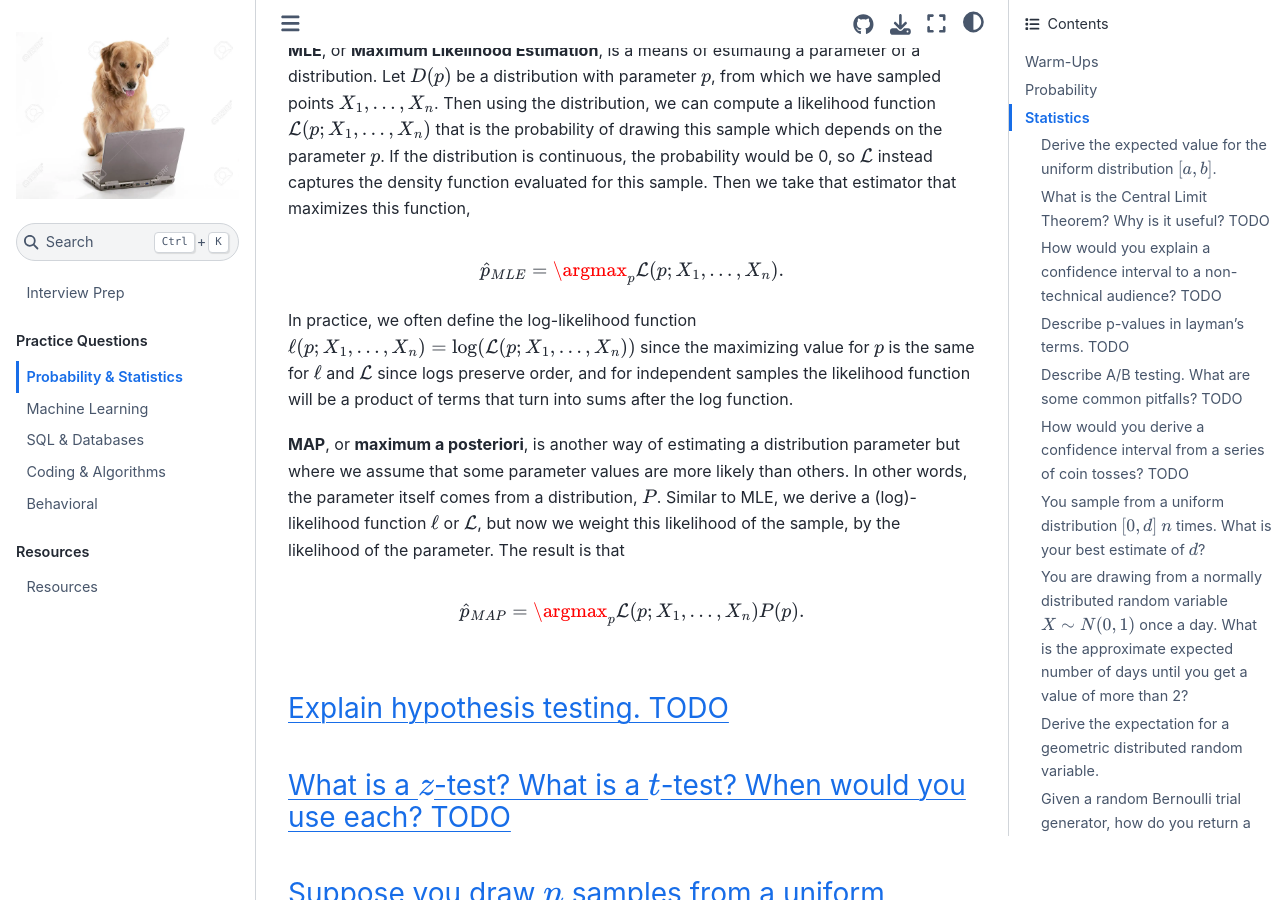
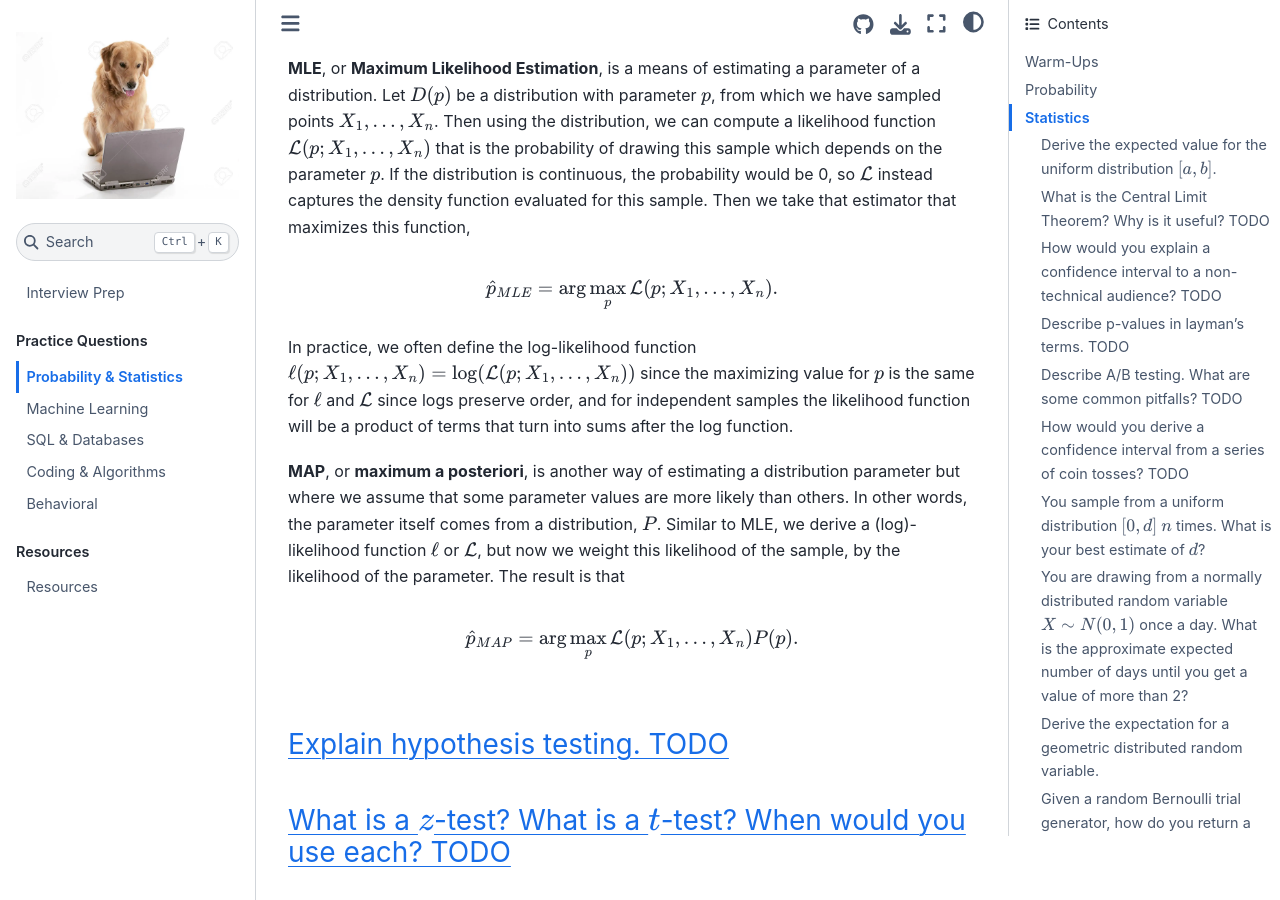
Before and after one commit to amichaelsen/data-science-interview-prep, a Jupyter Book: the page built from practice/probability.md, in a window 1280 px wide and 900 px high, scrolled down 17254 px. Built offline with Jupyter Book 1.0.4 settings and Sphinx 7.4.7 and the Sphinx Book theme 1.1.4, drawn with Linux system fonts in a browser that asks for light colours.

Commit message:
Change \argmax to \arg\max to render in notebook

```diff
--- a/practice/probability.md
+++ b/practice/probability.md
@@ -166,6 +166,7 @@ The Normal, or Gaussian, Distribution has the bell curve probability density fun
 the CDF is expressed in terms on the integral.
 
 ![Gaussian Distribution](images/gaussian_dist.png)
+
 [Image Source](https://towardsdatascience.com/understanding-the-68-95-99-7-rule-for-a-normal-distribution-b7b7cbf760c2)
 
 
@@ -379,7 +380,7 @@ $$
 Then we take that estimator that maximizes this function,
 
 $$
-\hat{p}_{MLE} = \argmax_{p} \mathcal{L}(p;X_1,\ldots, X_n).
+\hat{p}_{MLE} = \arg\max_{p} \mathcal{L}(p;X_1,\ldots, X_n).
 $$
 
 In practice, we often define the log-likelihood function $\ell(p;X_1,\ldots, X_n) = \log(\mathcal{L}(p;X_1,\ldots, X_n))$ since the maximizing value for $p$ is the same for $\ell$ and $\mathcal{L}$ since logs preserve order, and for independent samples the likelihood function will be a product of terms that turn into sums after the log function.
@@ -387,7 +388,7 @@ In practice, we often define the log-likelihood function $\ell(p;X_1,\ldots, X_n
 **MAP**, or **maximum a posteriori**, is another way of estimating a distribution parameter but where we assume that some parameter values are more likely than others. In other words, the parameter itself comes from a distribution, $P$. Similar to MLE, we derive a (log)-likelihood function $\ell$ or $\mathcal{L}$, but now we weight this likelihood of the sample, by the likelihood of the parameter. The result is that
 
 $$
-\hat{p}_{MAP} = \argmax_{p} \mathcal{L}(p;X_1,\ldots, X_n)P(p).
+\hat{p}_{MAP} = \arg\max_{p} \mathcal{L}(p;X_1,\ldots, X_n)P(p).
 $$
 
 
```
